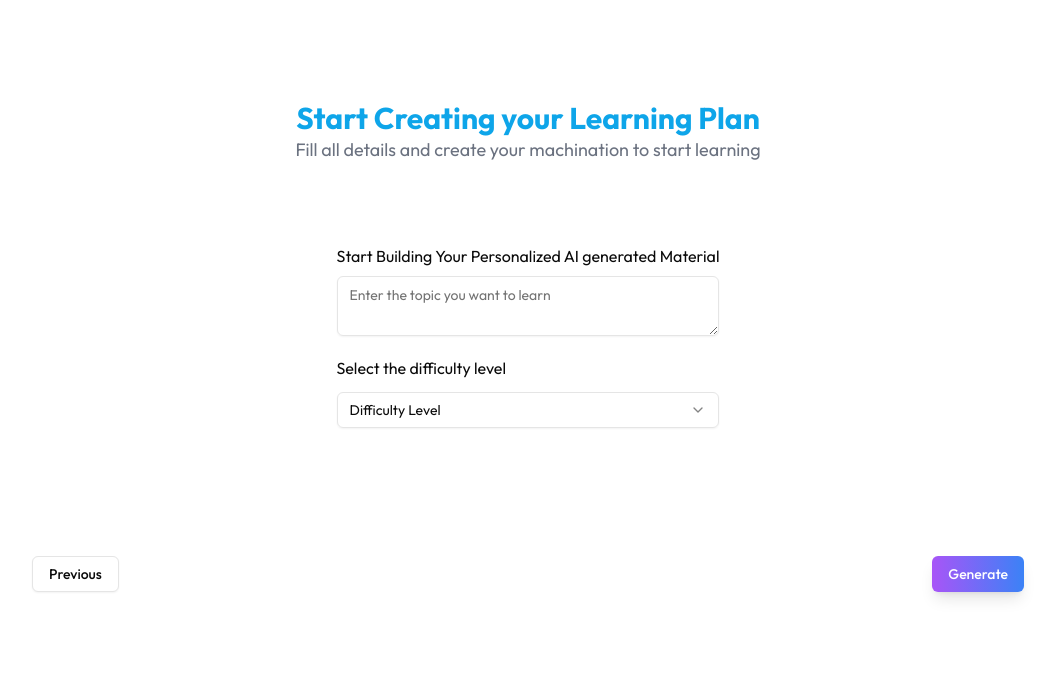
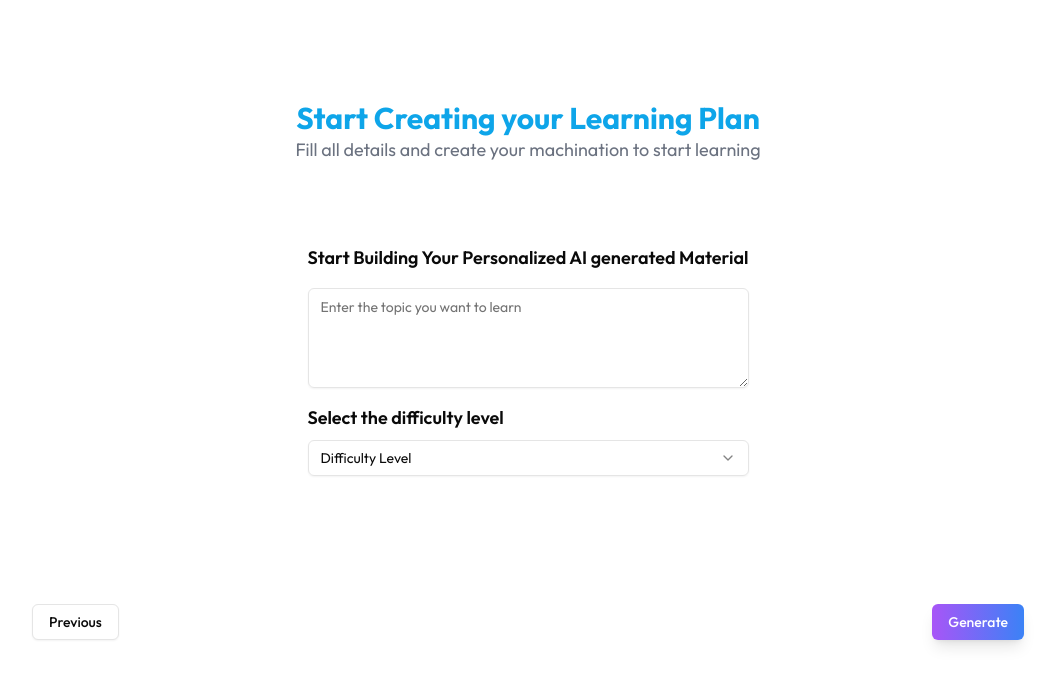
Before and after one commit to Vivek-736/AI-learning-hub, a Next.js app: page /create in a window 1280 px wide. Both pictures are taken after a click on the button "Next". Shown: the top 686 px of the page, without its empty margins (112-1167 px from the left). Built offline with nearby package versions, Linux system fonts and the light colour scheme; no server answers.

Commit message:
finished with the database connection of the create component for taking input

```diff
--- a/app/create/page.tsx
+++ b/app/create/page.tsx
@@ -2,14 +2,28 @@
 import SelectCards from "@/components/inputField/SelectCards";
 import TopicInput from "@/components/inputField/TopicInput";
 import { Button } from "@/components/ui/button";
-import React, { useState } from "react";
+import React, { useState, useEffect } from "react";
 
 const Create = () => {
   const [step, setStep] = useState(0);
+  const [formData, setFormData] = useState<FormData>({});
 
-  const handleUserInput = (fieldName, fieldValue) => {
+  interface FormData {
+    studyType?: string;
+    topic?: string;
+    difficultyLevel?: string;
+  }
 
-  }
+  useEffect(() => {
+    console.log("Updated form data:", formData);
+  }, [formData]);
+
+  const handleUserInput = (fieldName: keyof FormData, fieldValue: string) => {
+    setFormData((prev) => ({
+      ...prev,
+      [fieldName]: fieldValue,
+    }));
+  };
 
   return (
     <div className="flex flex-col items-center p-5 md:px-24 lg:px-36 mt-20">
@@ -20,11 +34,32 @@ const Create = () => {
         Fill all details and create your machination to start learning
       </p>
       <div className="mt-10">
-        {step == 0 ? <SelectCards SelectedStudyType={(value) => handleUserInput('studyType', value)} /> : <TopicInput />}
+        {step === 0 ? (
+          <SelectCards
+            SelectedStudyType={(value) => handleUserInput("studyType", value)}
+          />
+        ) : (
+          <TopicInput
+            setTopic={(value) => handleUserInput("topic", value)}
+            selectDifficultyLevel={(value) =>
+              handleUserInput("difficultyLevel", value)
+            }
+          />
+        )}
       </div>
       <div className="flex justify-between w-full mt-32">
-        {step != 0 ? <Button onClick={() => setStep(step - 1)} variant={"outline"}>Previous</Button> : "-"}
-        {step == 0 ? <Button onClick={() => setStep(step + 1)}>Next</Button> : <Button>Generate</Button>}
+        {step !== 0 ? (
+          <Button onClick={() => setStep(step - 1)} variant={"outline"}>
+            Previous
+          </Button>
+        ) : (
+          <div />
+        )}
+        {step === 0 ? (
+          <Button onClick={() => setStep(step + 1)}>Next</Button>
+        ) : (
+          <Button>Generate</Button>
+        )}
       </div>
     </div>
   );
--- a/components/dashboard/Sidebar.tsx
+++ b/components/dashboard/Sidebar.tsx
@@ -34,10 +34,12 @@ const Sidebar = () => {
         <h2 className="font-bold text-2xl">LearNova</h2>
       </div>
       <div className="mt-8">
-        <Button className="w-full space-x-1">
-          <Plus />
-          <span>Create New</span>
-        </Button>
+        <Link href={`/create`} className="w-full">
+          <Button className="space-x-1 w-full">
+            <Plus />
+            <span>Create New</span>
+          </Button>
+        </Link>
         <div>
             {MenuList.map((menu, index) => (
                 <div key={index} className={`flex gap-2 items-center p-3 hover:bg-slate-200 rounded-lg cursor-pointer mt-3 ${path === menu.path && 'bg-slate-200'}`}>
--- a/components/inputField/SelectCards.tsx
+++ b/components/inputField/SelectCards.tsx
@@ -5,7 +5,7 @@ interface SelectCardsProps {
     SelectedStudyType: (item: string) => void;
 }
 
-const SelectCards = ({SelectedStudyType}: SelectCardsProps) => {
+const SelectCards = ({ SelectedStudyType }: SelectCardsProps) => {
     const selections = [
         {
             name: "Exam Prep",
@@ -31,6 +31,11 @@ const SelectCards = ({SelectedStudyType}: SelectCardsProps) => {
 
     const [selectedOption, setSelectedOption] = useState<string | undefined>(undefined);
 
+    const handleSelection = (name: string) => {
+        setSelectedOption(name);
+        SelectedStudyType(name);
+    }
+
     return (
         <div>
             <h2 className='text-center mb-2 text-lg'>
@@ -38,8 +43,22 @@ const SelectCards = ({SelectedStudyType}: SelectCardsProps) => {
             </h2>
             <div className='grid grid-cols-2 md:grid-cols-3 lg:grid-cols-5 gap-5 mt-4'>
                 {selections.map((selection, index) => (
-                    <div onClick={()=>{setSelectedOption(selection.name); SelectedStudyType(selection.name)}} key={index} className={`p-4 flex flex-col items-center justify-center border rounded-xl border-gray-900 hover:border-gray-300 cursor-pointer ${selectedOption === selection.name && "border-gray-300"}`}>
-                        <Image src={selection.icon} alt={selection.name} width={50} height={50} />
+                    <div
+                        onClick={() => handleSelection(selection.name)}
+                        key={index}
+                        className={`p-4 flex flex-col items-center justify-center border rounded-xl cursor-pointer transition-colors ${
+                            selectedOption === selection.name
+                            ? "border-gray-300 bg-gray-100"
+                            : "border-gray-900 hover:border-gray-300"
+                        }`}
+                    >
+                        <Image
+                            src={selection.icon}
+                            alt={selection.name}
+                            width={50}
+                            height={50}
+                            className="h-12 w-12 object-contain"
+                        />
                         <h2 className='text-sm mt-2'>{selection.name}</h2>
                     </div>
                 ))}
--- a/components/inputField/TopicInput.tsx
+++ b/components/inputField/TopicInput.tsx
@@ -2,15 +2,27 @@ import React from 'react'
 import { Textarea } from '../ui/textarea'
 import { Select, SelectContent, SelectItem, SelectValue, SelectTrigger } from '../ui/select'
 
-const TopicInput = () => {
+interface TopicInputProps {
+  setTopic: (topic: string) => void;
+  selectDifficultyLevel: (level: string) => void;
+}
+
+const TopicInput: React.FC<TopicInputProps> = ({ setTopic, selectDifficultyLevel }) => {
   return (
-    <div className='mt-10 w-full flex flex-col'>
-        <h2 className=''>
+    <div className='mt-10 w-full flex flex-col space-y-4'>
+        <h2 className='text-lg font-semibold'>
             Start Building Your Personalized AI generated Material
         </h2>
-        <Textarea placeholder='Enter the topic you want to learn' className='mt-2 w-full' />
-        <h2 className='mt-5 mb-3'>Select the difficulty level</h2>
-        <Select>
+
+        <Textarea
+            placeholder='Enter the topic you want to learn'
+            className='w-full min-h-[100px]'
+            onChange={(e) => setTopic(e.target.value)}
+        />
+
+        <div className='mt-4 space-y-2'>
+            <h2 className='text-lg font-semibold'>Select the difficulty level</h2>
+            <Select onValueChange={selectDifficultyLevel}>
                 <SelectTrigger className='w-full'>
                     <SelectValue placeholder="Difficulty Level" />
                 </SelectTrigger>
@@ -21,6 +33,7 @@ const TopicInput = () => {
                 </SelectContent>
             </Select>
         </div>
+    </div>
   )
 }
 
--- a/configs/schema.ts
+++ b/configs/schema.ts
@@ -1,4 +1,4 @@
-import { boolean, pgTable, serial, varchar } from "drizzle-orm/pg-core";
+import { boolean, json, pgTable, serial, varchar } from "drizzle-orm/pg-core";
 
 export const USER_TABLE = pgTable("users", {
     id: serial().primaryKey(),
@@ -6,3 +6,14 @@ export const USER_TABLE = pgTable("users", {
     email: varchar().notNull(),
     isMember: boolean().default(false),
 });
+
+export const STUDY_MATERIAL_TABLE = pgTable("study_materials", {
+    id: serial().primaryKey(),
+    courseId: varchar().notNull(),
+    courseType: varchar().notNull(),
+    topic: varchar().notNull(),
+    difficultyLevel: varchar().default("Easy"),
+    courseLayout: json(),
+    createdBy: varchar().notNull(),
+    status: varchar().default("Generating"),
+})
--- a/package.json
+++ b/package.json
@@ -10,6 +10,7 @@
   },
   "dependencies": {
     "@clerk/nextjs": "^6.11.1",
+    "@google/generative-ai": "^0.21.0",
     "@neondatabase/serverless": "^0.10.4",
     "@radix-ui/react-progress": "^1.1.2",
     "@radix-ui/react-select": "^2.1.6",
```
Also changed, not shown: configs/AIModel.ts (added, +49 -0 lines), 1 other file (tests, documents, lock files or other folders). Lines whose indentation alone changed are shown as unchanged.
